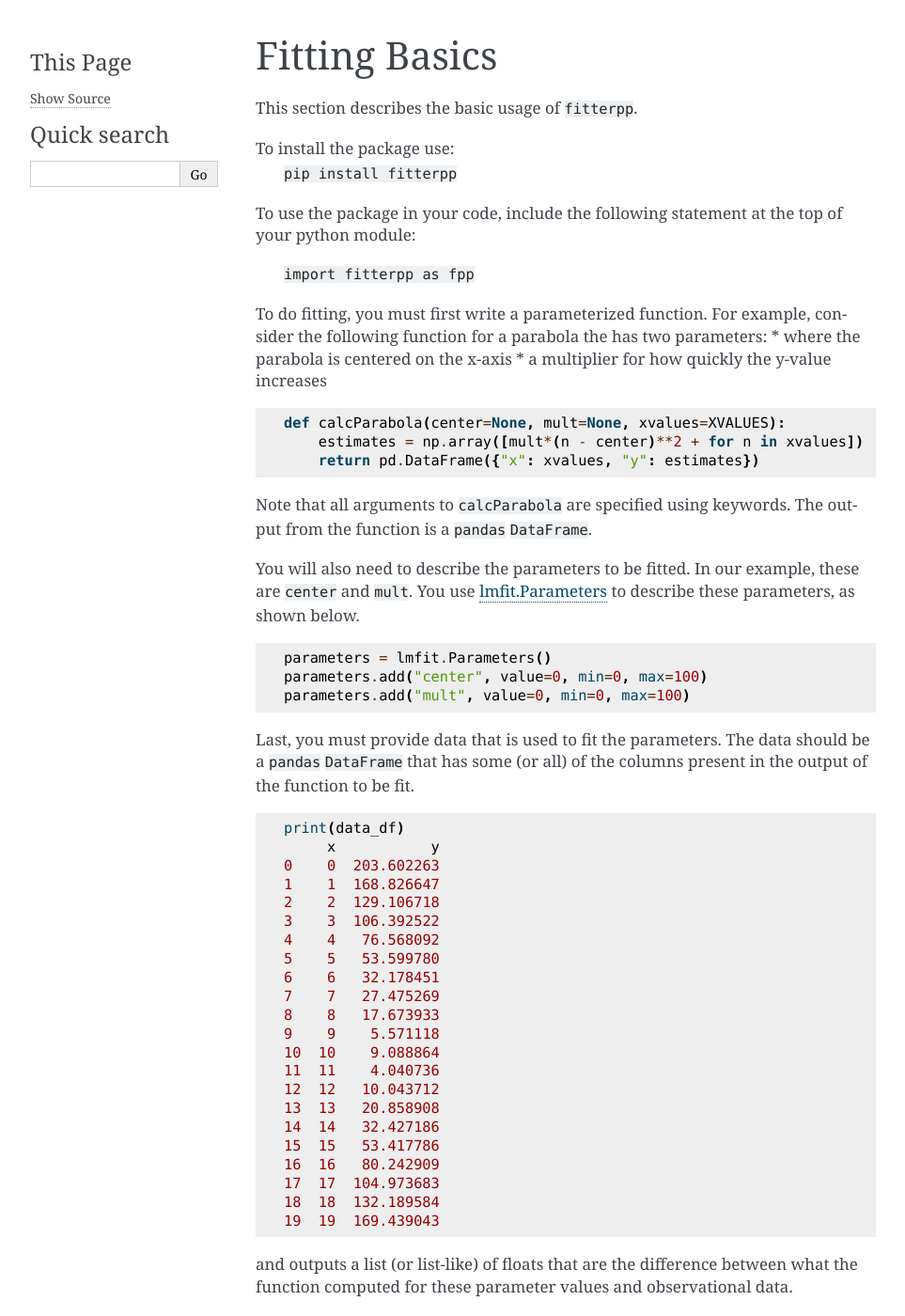
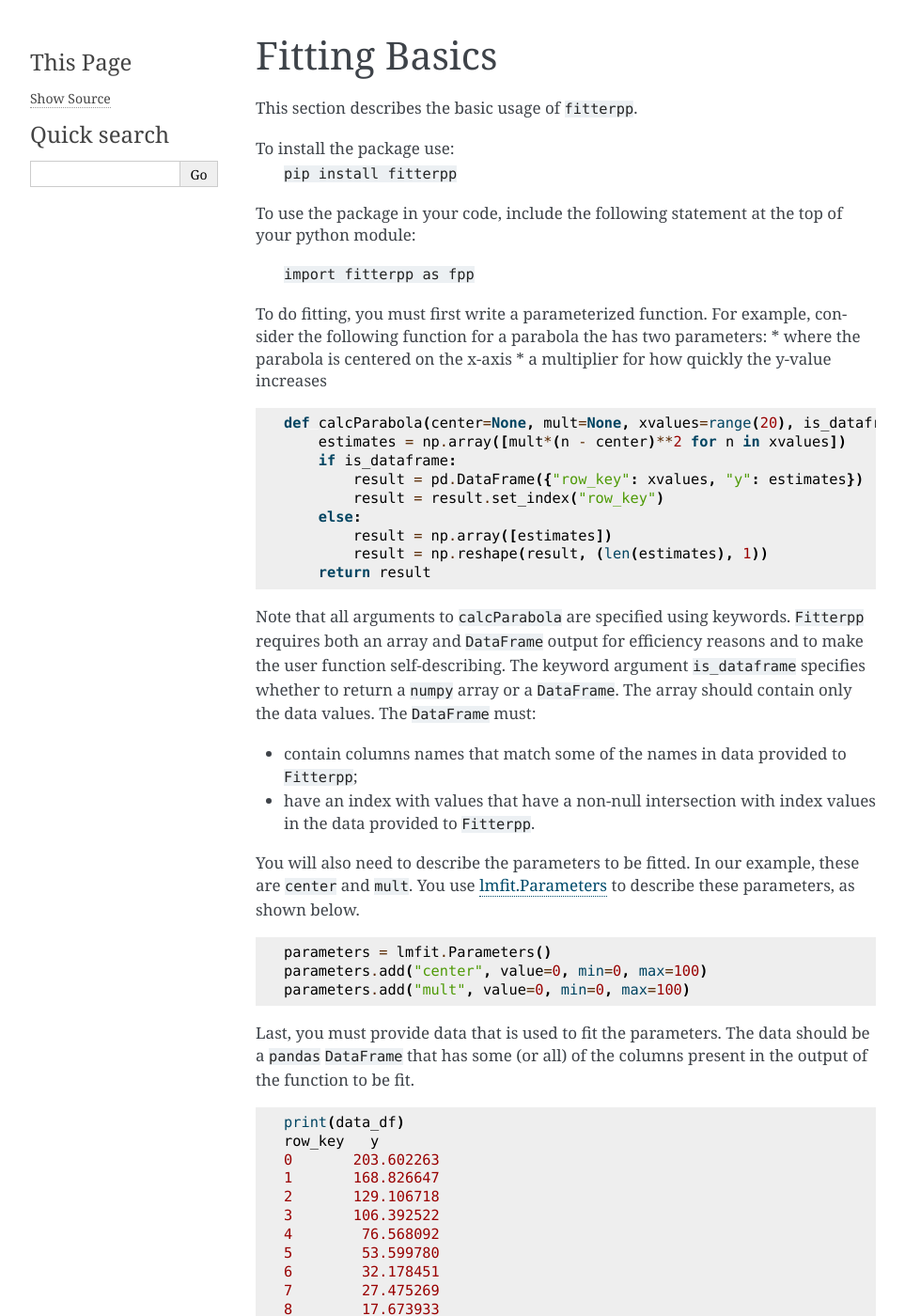
Before and after one commit to ModelEngineering/ExtendedFitter, a Sphinx documentation site: the page built from docs/source/tutorial_basic.rst, in a window 1280 px wide and 1400 px high. Shown: the whole window at 94% size, without its empty margins (148-1111 px from the left). Built offline with Sphinx 7.4.7, drawn with Linux system fonts in a browser that asks for light colours.

Commit message:
Updated interface to user function.

```diff
--- a/docs/source/index.rst
+++ b/docs/source/index.rst
@@ -6,9 +6,10 @@
 fitterpp: Simplified Parameter Fitting With Advanced Capabilities
 =================================================================
 
-fitterpp (pronounced "fitter plus plus") extends the capabilities of ``lmfit`` in several ways:
+fitterpp (pronounced "fitter plus plus") fits parameters of a function in a more
+convenient and sophisticated way than what is provided by ``lmfit``.
 
-1. simplifies parameter fitting by automating the calculation of residuals;
+1. simplifies parameter fitting to do in that users only provide the parameterized function;
 
 2. ensures that the parameters reported have the smallest residual sum of squares;
 
--- a/docs/source/tutorial_basic.rst
+++ b/docs/source/tutorial_basic.rst
@@ -19,12 +19,26 @@ the has two parameters:
 
 .. code-block:: python
 
-    def calcParabola(center=None, mult=None, xvalues=XVALUES):
-        estimates = np.array([mult*(n - center)**2 + for n in xvalues])
-        return pd.DataFrame({"x": xvalues, "y": estimates})
+    def calcParabola(center=None, mult=None, xvalues=range(20), is_dataframe=True):
+        estimates = np.array([mult*(n - center)**2 for n in xvalues])
+        if is_dataframe:
+            result = pd.DataFrame({"row_key": xvalues, "y": estimates})
+            result = result.set_index("row_key")
+        else:
+            result = np.array([estimates])
+            result = np.reshape(result, (len(estimates), 1))
+        return result
 
 Note that all arguments to ``calcParabola`` are specified using keywords.
-The output from the function is a ``pandas`` ``DataFrame``.
+``Fitterpp`` requires both an array and ``DataFrame`` output for efficiency reasons and to make
+the user function self-describing.
+The keyword argument ``is_dataframe`` specifies whether to return a ``numpy`` array or a ``DataFrame``.
+The array should contain only the data values.
+The ``DataFrame`` must:
+
+* contain columns names that match some of the names in data provided to ``Fitterpp``;
+* have an index with values that have a non-null intersection with index values in the data provided to ``Fitterpp``.
+
 
 You will also need to describe the parameters to be fitted.
 In our example, these are ``center`` and ``mult``.
@@ -45,27 +59,27 @@ of the columns present in the output of the function to be fit.
 .. code-block:: python
 
     print(data_df)
-         x           y
-    0    0  203.602263
-    1    1  168.826647
-    2    2  129.106718
-    3    3  106.392522
-    4    4   76.568092
-    5    5   53.599780
-    6    6   32.178451
-    7    7   27.475269
-    8    8   17.673933
-    9    9    5.571118
-    10  10    9.088864
-    11  11    4.040736
-    12  12   10.043712
-    13  13   20.858908
-    14  14   32.427186
-    15  15   53.417786
-    16  16   80.242909
-    17  17  104.973683
-    18  18  132.189584
-    19  19  169.439043
+    row_key   y
+    0       203.602263
+    1       168.826647
+    2       129.106718
+    3       106.392522
+    4        76.568092
+    5        53.599780
+    6        32.178451
+    7        27.475269
+    8        17.673933
+    9         5.571118
+    10        9.088864
+    11        4.040736
+    12       10.043712
+    13       20.858908
+    14       32.427186
+    15       53.417786
+    16       80.242909
+    17      104.973683
+    18      132.189584
+    19      169.439043
 
 and outputs
 a list (or list-like) of floats that are the difference between
```
Also changed, not shown: 4 other files.
